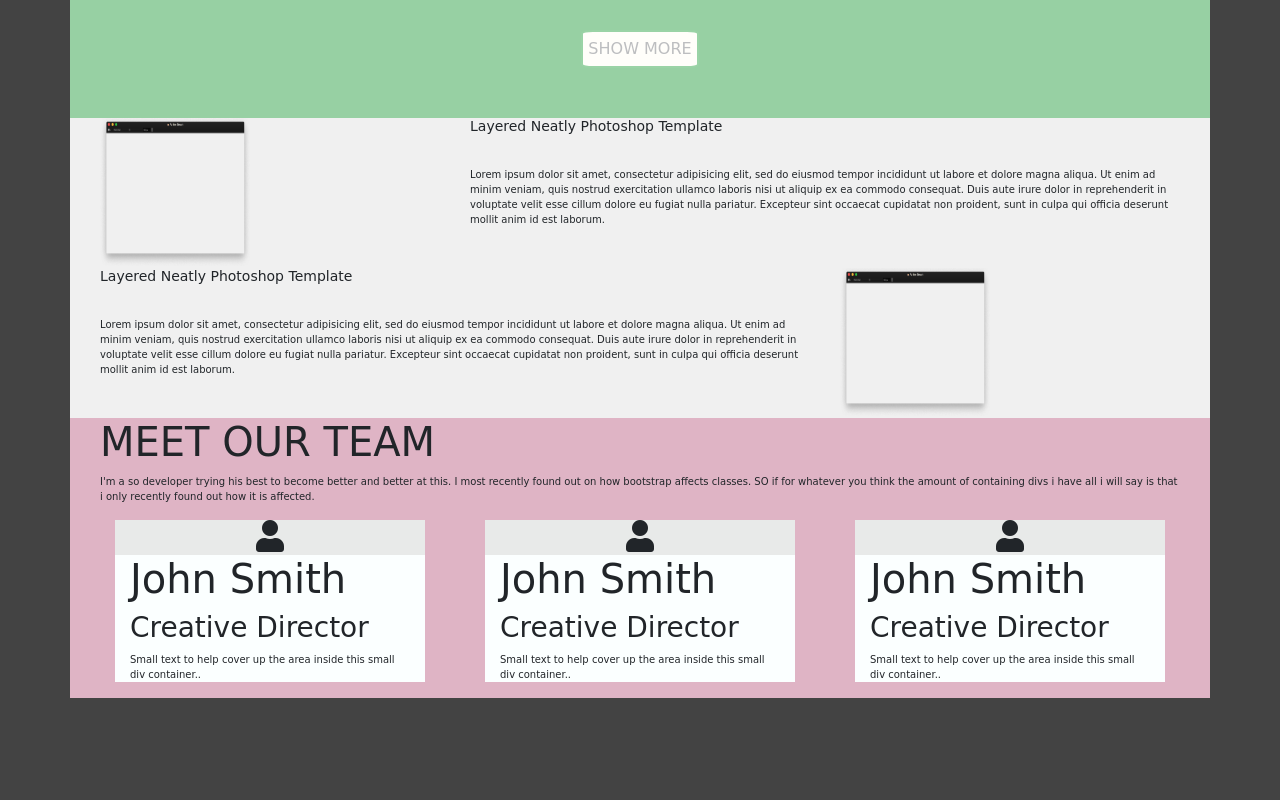
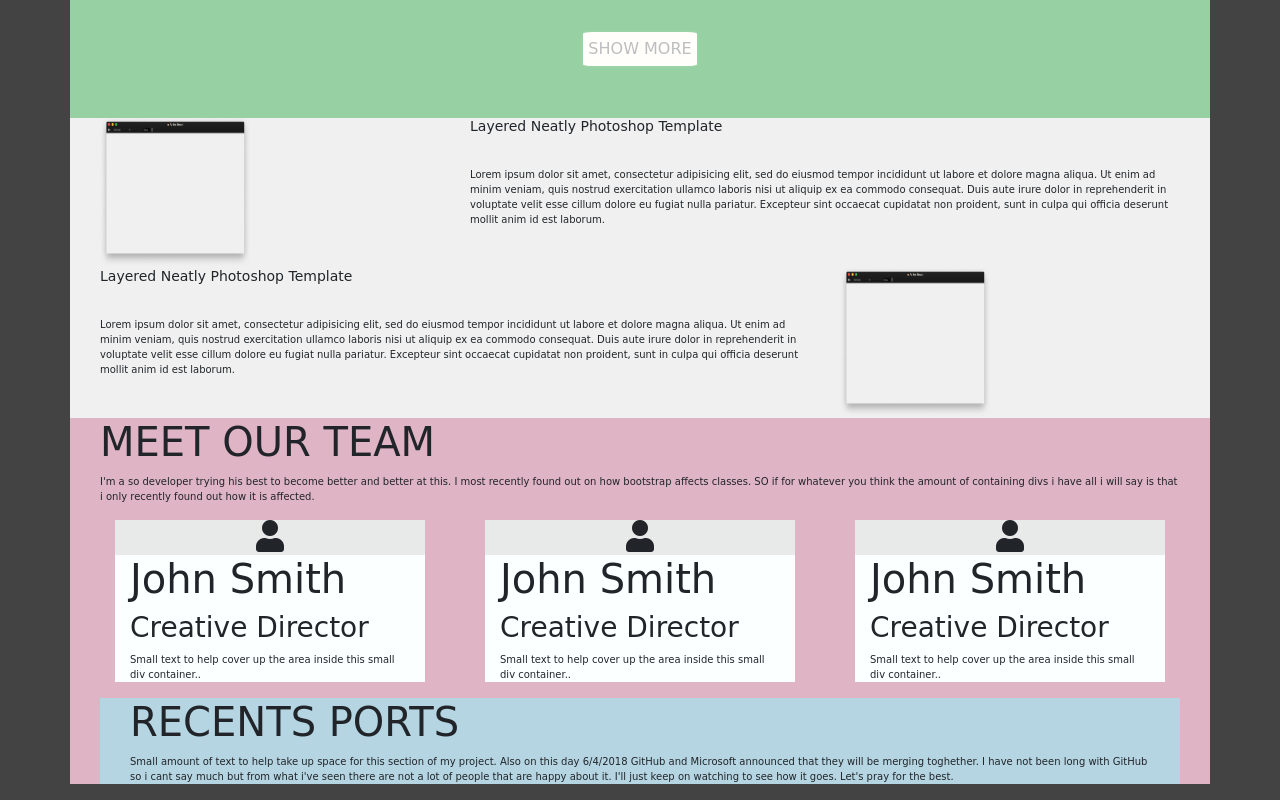
Before and after one commit to sagastumel/colorflatproject, a plain HTML site: page index.html in a window 1280 px wide. Shown: the part 903-1703 px from the top of the page. Before the commit the page ends 1601 px from the top, so only its background shows below. Drawn offline with nearby package versions, Linux system fonts and the light colour scheme; a web font is replaced by a local one.

Commit message:
Morning commit from the work computer. As well i'm testing out the git clone and git pull commands to see if i really understand them. Here we go again.

```diff
--- a/index.html
+++ b/index.html
@@ -172,7 +172,12 @@
           </div>
     </div>
     <div class="container six">
-
+      <div class="container">
+        <div class="">
+          <h1>RECENTS PORTS</h1>
+          <p>Small amount of text to help take up space for this section of my project. Also on this day 6/4/2018 GitHub and Microsoft announced that they will be merging toghether. I have not been long with GitHub so i cant say much but from what i've seen there are not a lot of people that are happy about it. I'll just keep on watching to see how it goes. Let's pray for the best.</p>
+        </div>
+      </div>
     </div>
     <div class="container seven">
 
```
